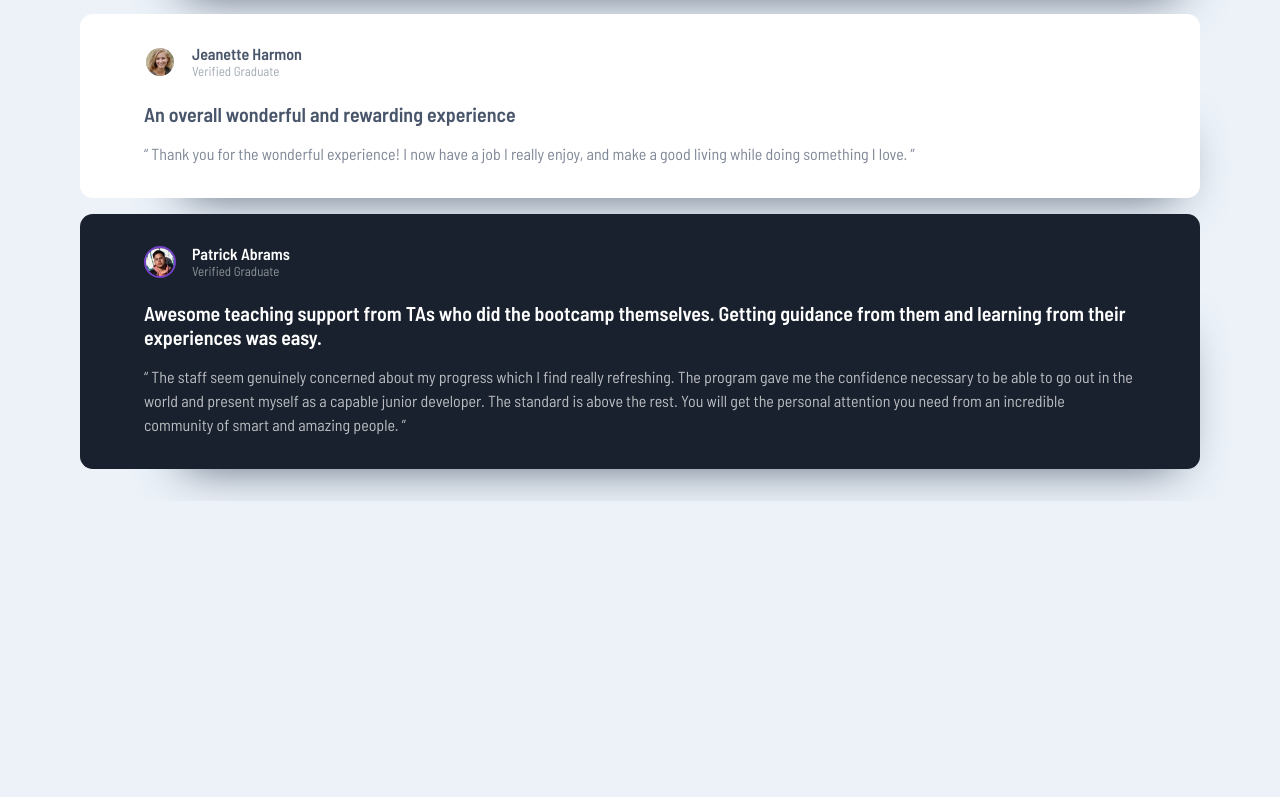
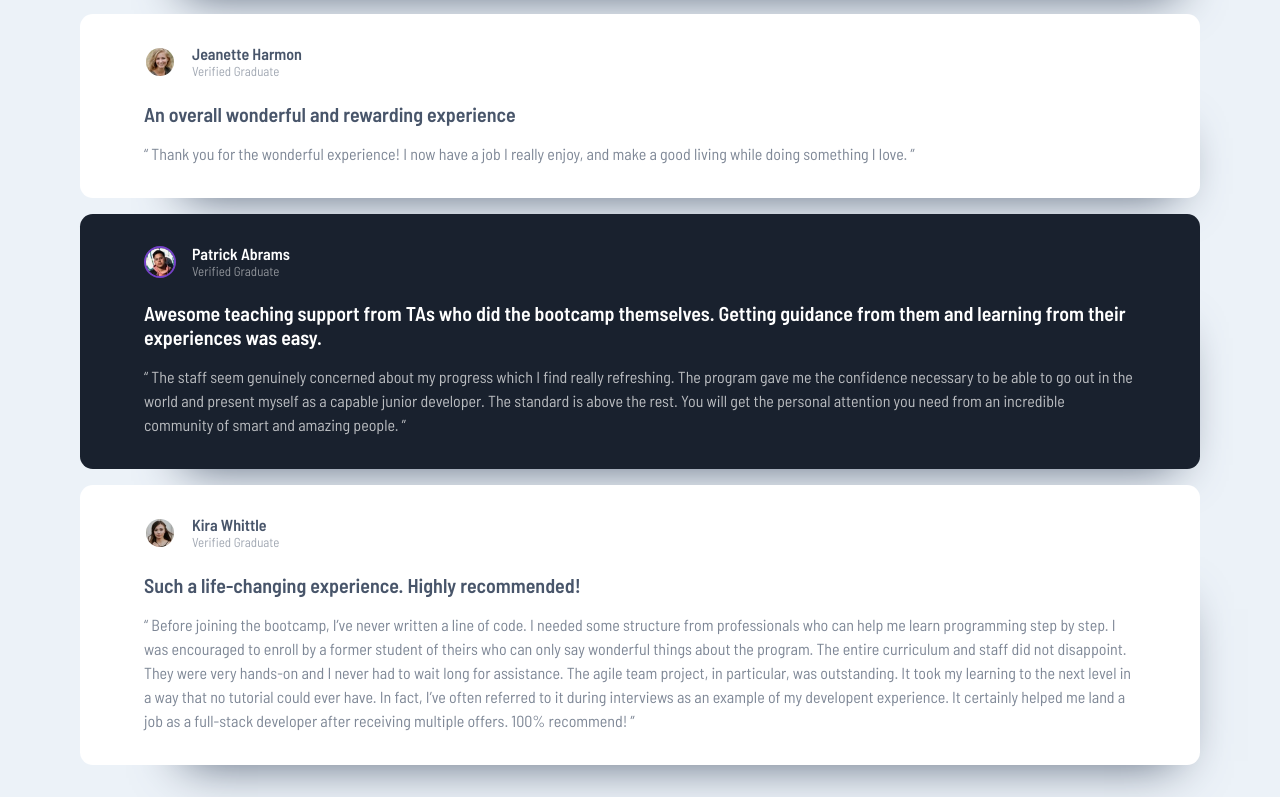
Before and after one commit to davyd-souza/testimonial-grid, a website built with Vite: page src/index.html in a window 1280 px wide. Shown: the part 513-1310 px from the top of the page. Before the commit the page ends 1014 px from the top, so only its background shows below. Built offline with nearby package versions, Linux system fonts and the light colour scheme.

Commit message:
feat: add fifth testimonial

```diff
--- a/src/index.html
+++ b/src/index.html
@@ -108,6 +108,30 @@
 			</p>
 		</article>
 
+		<article class="testimonial | flow bg-neutral-100 fc-grayblue-600">
+			<div class="flex">
+				<div>
+					<img
+						class="testimonial__img | border"
+						src="./images/image-kira.jpg"
+						alt="kira whittle"
+
+					>
+				</div>
+				<div>
+					<h2 class="testimonial__name">Kira Whittle</h2>
+					<p class="testimonial__verify">Verified Graduate</p>
+				</div>
+			</div>
+
+			<p class="testimonial__title">
+				Such a life-changing experience. Highly recommended!
+			</p>
+			<p class="testimonial__review">
+				“ Before joining the bootcamp, I’ve never written a line of code. I needed some structure from professionals who can help me learn programming step by step. I was encouraged to enroll by a former student of theirs who can only say wonderful things about the program. The entire curriculum and staff did not disappoint. They were very hands-on and I never had to wait long for assistance. The agile team project, in particular, was outstanding. It took my learning to the next level in a way that no tutorial could ever have. In fact, I’ve often referred to it during interviews as an example of my developent experience. It certainly helped me land a job as a full-stack developer after receiving multiple offers. 100% recommend! ”
+			</p>
+		</article>
+
 	</main>
 </body>
 </html>
```
Also changed, not shown: src/public/images/image-kira.jpg (added).
